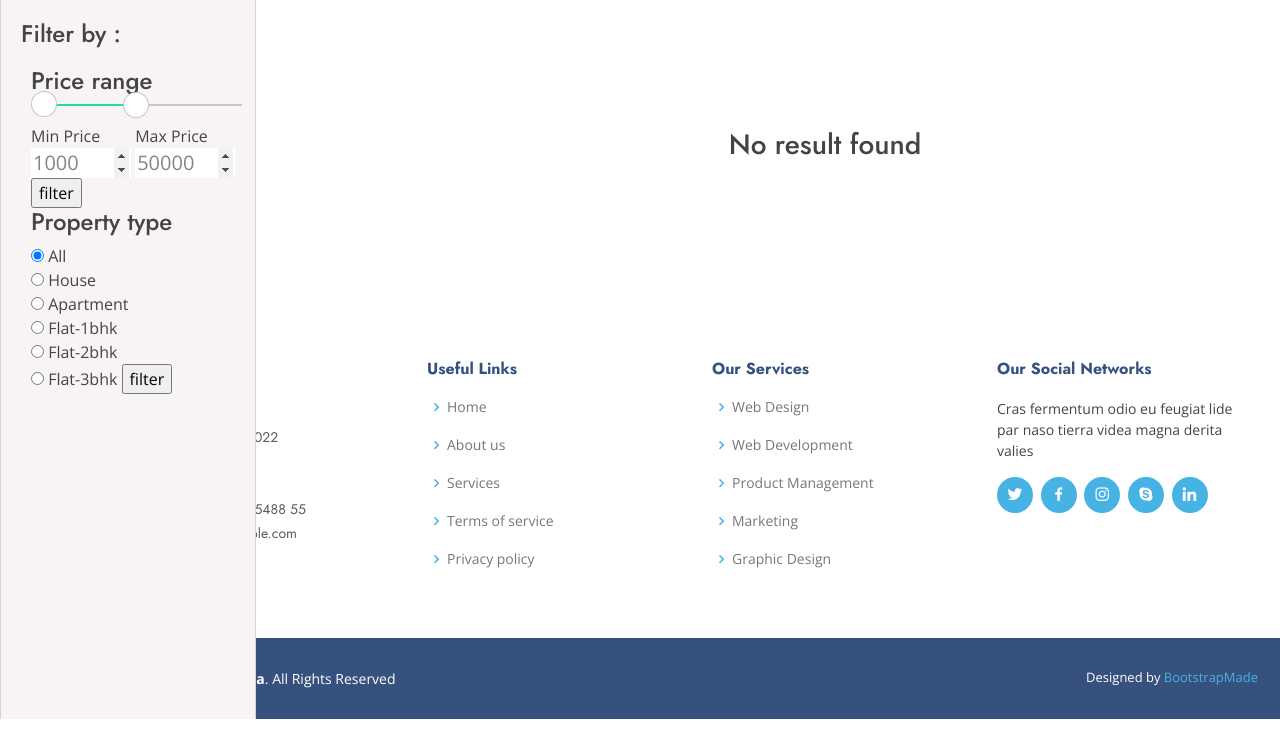
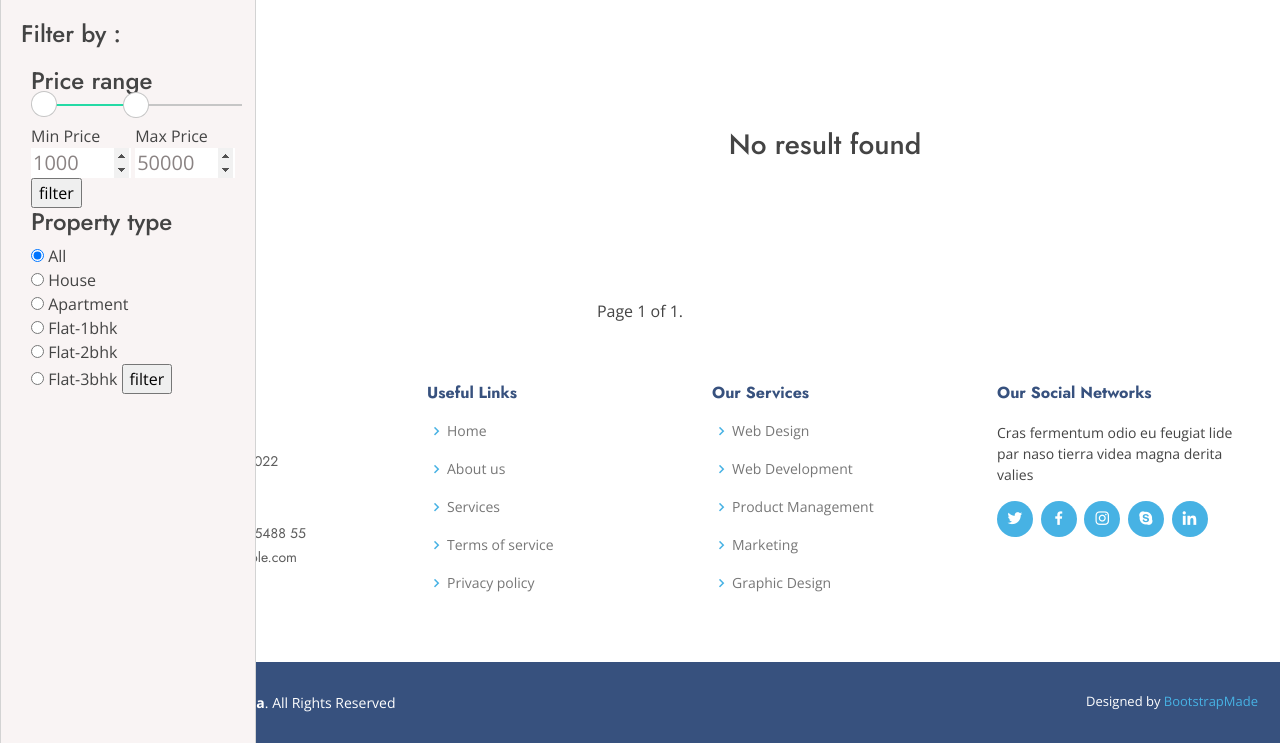
Before and after one commit to adarsh-kushwah/demo-project, a Django app: page / in a window 1280 px wide. Shown: the part 128-871 px from the top of the page. Before the commit the page ends 847 px from the top, so only its background shows below. Run offline with Django 4.2, Linux system fonts and the light colour scheme; data that the repository does not hold is empty; some libraries are stand-ins or nearby versions.

Commit message:
adding pagination

```diff
--- a/property/templates/property/home.html
+++ b/property/templates/property/home.html
@@ -130,6 +130,31 @@
                 <h3>No result found</h3>
             {% endfor %}
         </div>
+
+
+
+
+
     </div>
+
+    <div  style="display: flex;justify-content: center;align-items: center;" class="pagination">
+        <span style="" class="step-links">
+            {% if property.has_previous %}
+                tes
+                <a href="?page=1">&laquo; first</a>
+                <a href="?page={{ property.previous_page_number }}">previous</a>
+            {% endif %}
+
+            <span class="current">
+                Page {{ property.number }} of {{ property.paginator.num_pages }}.
+            </span>
+
+            {% if property.has_next %}
+                <a href="?page={{ property.next_page_number }}">next</a>
+                <a href="?page={{ property.paginator.num_pages }}">last &raquo;</a>
+            {% endif %}
+        </span>
+    </div>
+
     <script src="{% static 'js/home.js' %}"></script>
 {% endblock %}
--- a/property/views.py
+++ b/property/views.py
@@ -17,6 +17,7 @@ from django.db.models import Avg
 from django.core.exceptions import PermissionDenied
 from django.http import HttpResponseForbidden, JsonResponse, HttpResponse, QueryDict
 from django.forms import modelformset_factory
+from django.core.paginator import Paginator, EmptyPage, PageNotAnInteger
 
 from user.models import UserProfile
 
@@ -60,6 +61,7 @@ class Home(View):
 
     def get(self, request, *args, **kwargs):
         context = {}
+
         if not request.user.is_anonymous:
             user = UserProfile.objects.get(username=request.user.username)
             context["user"] = user
@@ -101,6 +103,12 @@ class Home(View):
                     property_type__exact=property_type
                 )
             context["property_type"] = property_type
+
+        paginated_list = Paginator(context["property"], 2)
+        page_number = request.GET.get('page',1)
+        page_obj = paginated_list.get_page(page_number)
+
+        context["property"] = page_obj
         return render(request, self.template_name, context)
 
 
```
